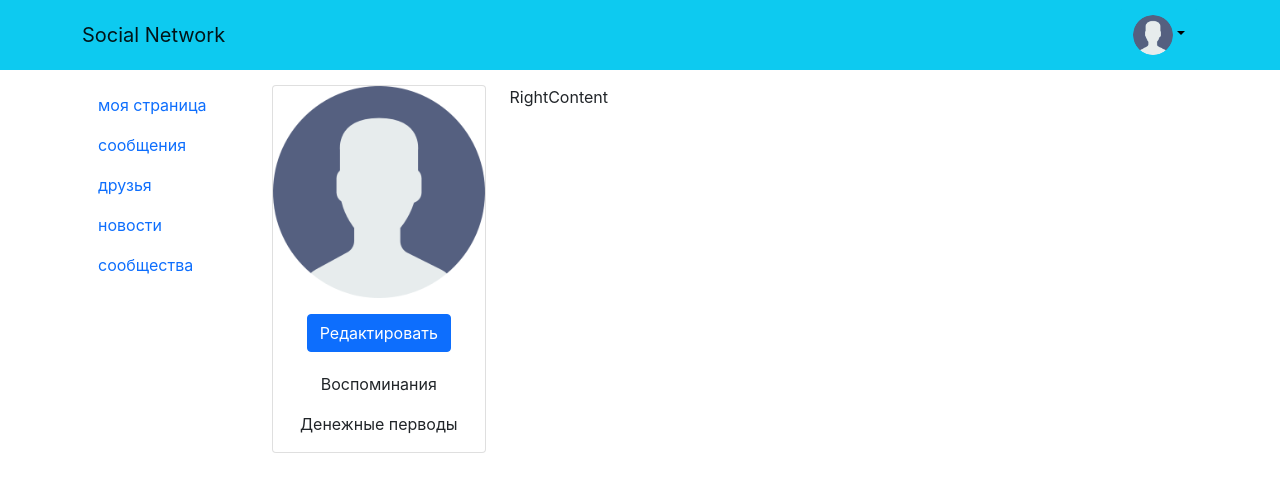
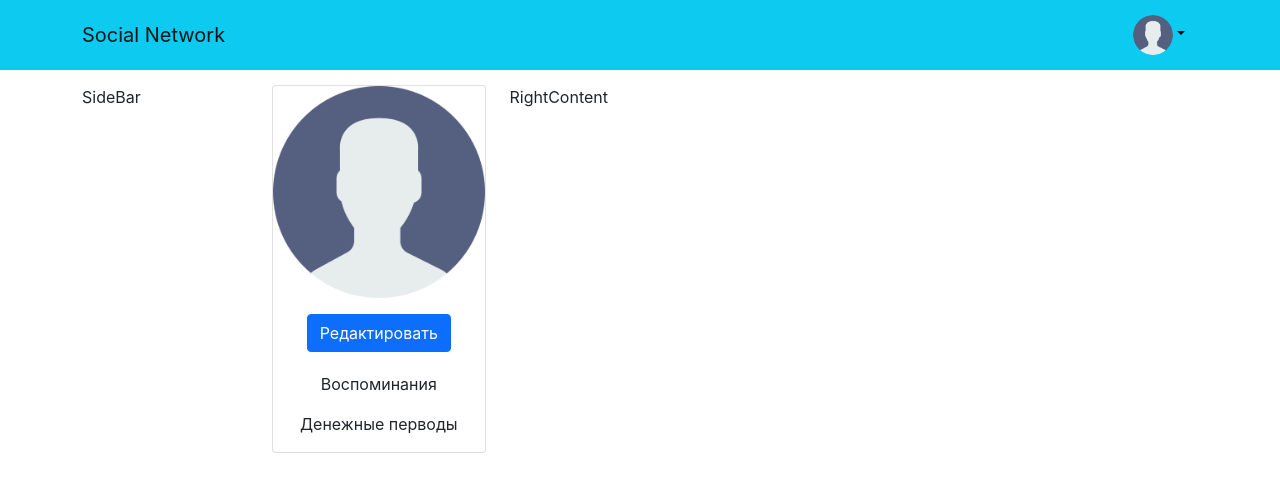
Before and after one commit to tigersv/socialNetwork, a React (Create React App) app: page / in a window 1280 px wide. Shown: the top 492 px of the page. Built offline with nearby package versions, Linux system fonts and the light colour scheme.

Commit message:
Revert "added Sidebar"
This reverts commit 51ef6539

```diff
--- a/src/components/References/MyPage/Main/SideBar.jsx
+++ b/src/components/References/MyPage/Main/SideBar.jsx
@@ -1,16 +1,9 @@
 import React from 'react';
-import {Nav} from 'react-bootstrap'
 
 const SideBar = () => {
     return (
         <div>
-            <Nav className="flex-column">
-                <Nav.Link eventKey="link-1" href="/my_page">моя страница</Nav.Link>
-                <Nav.Link eventKey="link-2" href="message">сообщения</Nav.Link>
-                <Nav.Link eventKey="link-3" href="friends">друзья</Nav.Link>
-                <Nav.Link eventKey="link-4" href="/news">новости</Nav.Link>
-                <Nav.Link eventKey="link-5" href="community">сообщества</Nav.Link>
-            </Nav>
+            SideBar
         </div>
     );
 };
```
